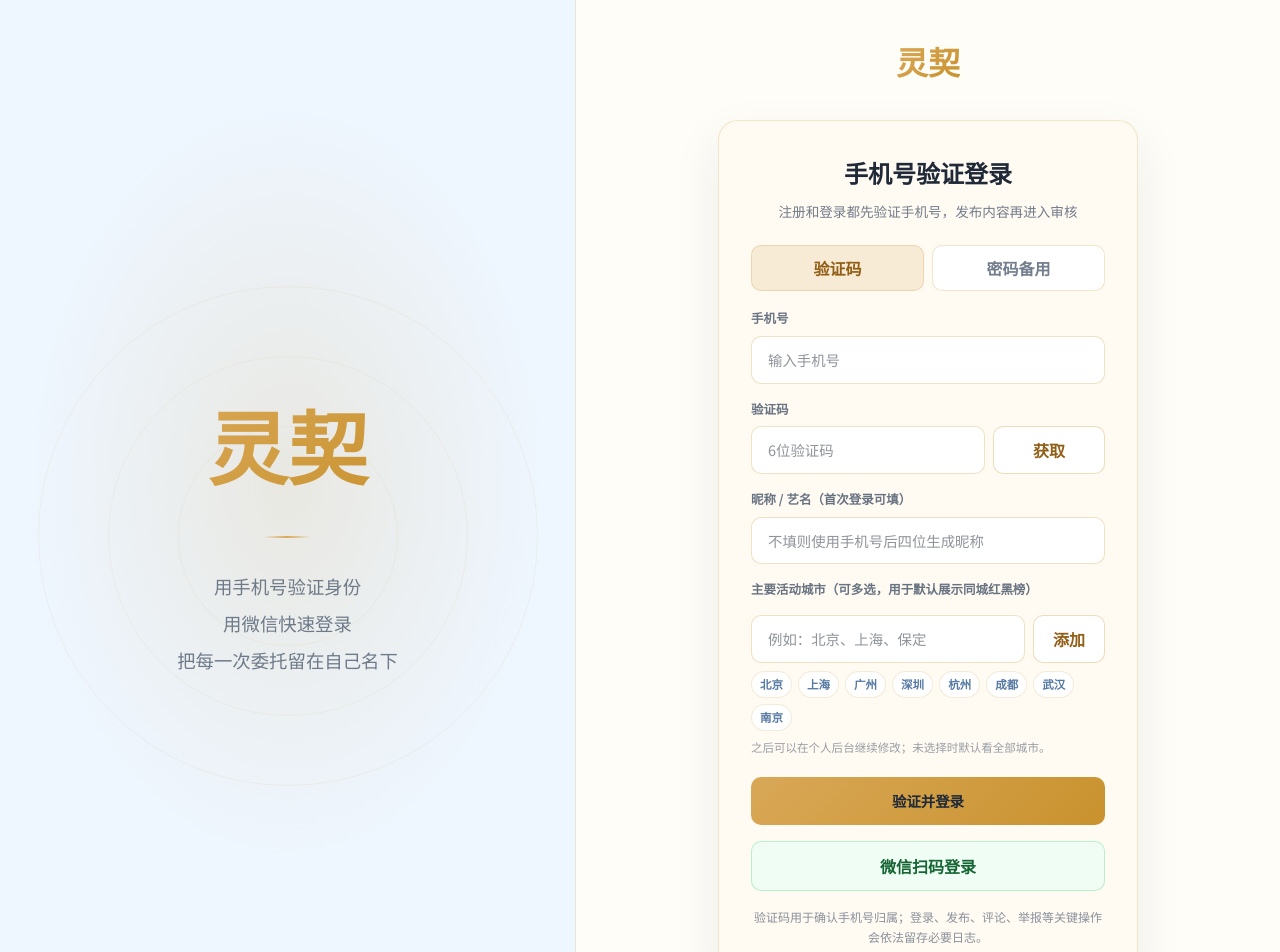
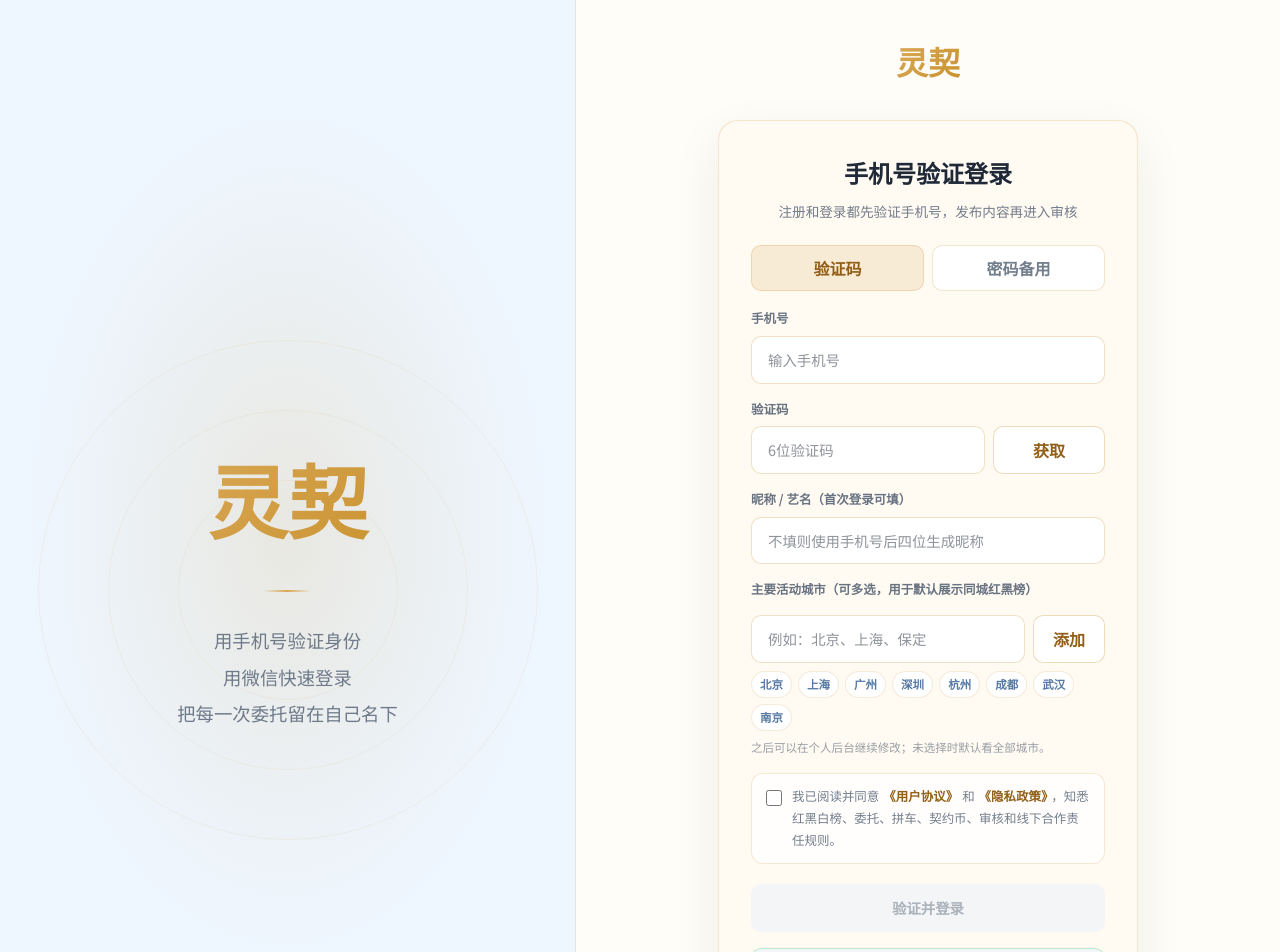
Before and after one commit to ToTheDeepSpace/LingQi, a React (Vite) app: page /login in a window 1280 px wide. Shown: the top 952 px of the page. Built offline with nearby package versions, Linux system fonts and the light colour scheme.

Commit message:
auth: require terms acceptance before login

```diff
--- a/src/pages/Login.tsx
+++ b/src/pages/Login.tsx
@@ -72,6 +72,7 @@ export default function Login() {
   const [error, setError] = useState('');
   const [referralCode, setReferralCode] = useState('');
   const [referralOwner, setReferralOwner] = useState('');
+  const [acceptedTerms, setAcceptedTerms] = useState(false);
 
   useEffect(() => {
     const params = new URLSearchParams(location.search);
@@ -155,6 +156,10 @@ export default function Login() {
   };
 
   const startWechatLogin = async () => {
+    if (!acceptedTerms) {
+      setError('请先阅读并同意用户协议和隐私政策');
+      return;
+    }
     setLoading(true);
     setError('');
     try {
@@ -180,6 +185,7 @@ export default function Login() {
     if (mode === 'sms' && !code.trim()) { setError('请填写验证码'); return; }
     if (mode === 'password' && (!password.trim() || password.length < 4)) { setError('密码至少4位'); return; }
     if (mode === 'password' && isRegister && !name.trim()) { setError('请填写昵称'); return; }
+    if (!acceptedTerms) { setError('请先阅读并同意用户协议和隐私政策'); return; }
     setLoading(true);
     setError('');
     try {
@@ -318,17 +324,44 @@ export default function Login() {
                 </>
               )}
 
-              <button type="submit" disabled={loading}
+              <label style={{
+                display: 'flex',
+                alignItems: 'flex-start',
+                gap: 10,
+                padding: '12px 14px',
+                borderRadius: 12,
+                border: '1px solid rgba(201,146,46,0.2)',
+                background: 'rgba(255,255,255,0.72)',
+                color: MUTED,
+                fontSize: '0.78rem',
+                lineHeight: 1.75,
+              }}>
+                <input
+                  type="checkbox"
+                  checked={acceptedTerms}
+                  onChange={e => setAcceptedTerms(e.target.checked)}
+                  style={{ marginTop: 4, width: 16, height: 16, accentColor: GOLD, flexShrink: 0 }}
+                />
+                <span>
+                  我已阅读并同意
+                  <Link to="/terms" target="_blank" style={{ color: '#925f18', fontWeight: 850, textDecoration: 'none', margin: '0 4px' }}>《用户协议》</Link>
+                  和
+                  <Link to="/privacy" target="_blank" style={{ color: '#925f18', fontWeight: 850, textDecoration: 'none', margin: '0 4px' }}>《隐私政策》</Link>
+                  ，知悉红黑白榜、委托、拼车、契约币、审核和线下合作责任规则。
+                </span>
+              </label>
+
+              <button type="submit" disabled={loading || !acceptedTerms}
                 style={{
-                  marginTop: 4, padding: '13px', borderRadius: 10, border: 'none', cursor: loading ? 'not-allowed' : 'pointer',
-                  background: loading ? 'rgba(241,245,249,0.86)' : `linear-gradient(135deg, ${GOLD} 0%, #c9922e 100%)`,
-                  color: loading ? 'rgba(71,85,105,0.42)' : INK, fontWeight: 800, fontSize: '0.9rem',
+                  marginTop: 4, padding: '13px', borderRadius: 10, border: 'none', cursor: loading || !acceptedTerms ? 'not-allowed' : 'pointer',
+                  background: loading || !acceptedTerms ? 'rgba(241,245,249,0.86)' : `linear-gradient(135deg, ${GOLD} 0%, #c9922e 100%)`,
+                  color: loading || !acceptedTerms ? 'rgba(71,85,105,0.42)' : INK, fontWeight: 800, fontSize: '0.9rem',
                 }}>
                 {loading ? '处理中...' : mode === 'sms' ? '验证并登录' : isRegister ? '注册并登录' : '登录'}
               </button>
 
-              <button type="button" onClick={startWechatLogin} disabled={loading}
-                style={{ padding: '12px', borderRadius: 10, border: '1px solid rgba(34,197,94,0.26)', background: '#f0fdf4', color: '#166534', fontWeight: 850, cursor: loading ? 'not-allowed' : 'pointer' }}>
+              <button type="button" onClick={startWechatLogin} disabled={loading || !acceptedTerms}
+                style={{ padding: '12px', borderRadius: 10, border: '1px solid rgba(34,197,94,0.26)', background: loading || !acceptedTerms ? 'rgba(241,245,249,0.86)' : '#f0fdf4', color: loading || !acceptedTerms ? 'rgba(71,85,105,0.42)' : '#166534', fontWeight: 850, cursor: loading || !acceptedTerms ? 'not-allowed' : 'pointer' }}>
                 微信扫码登录
               </button>
 
```
